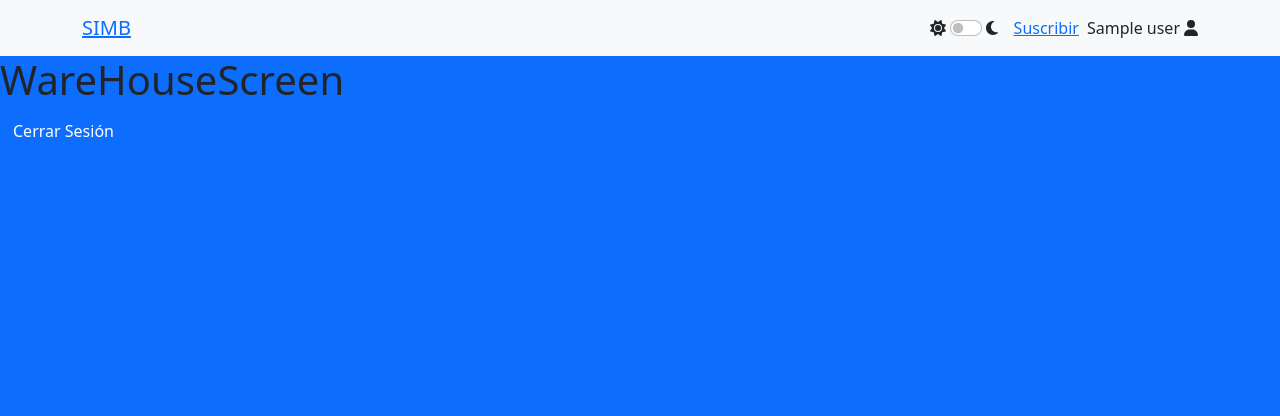
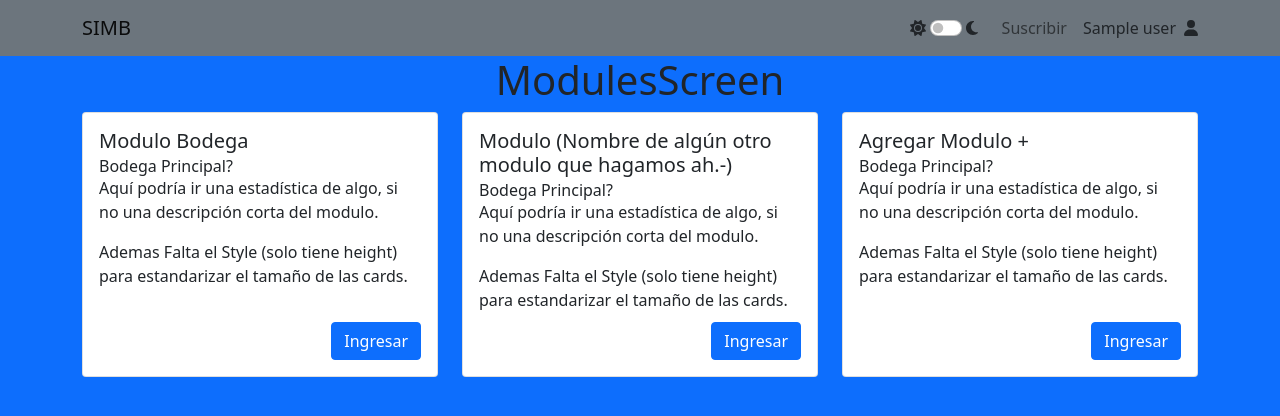
Before and after one commit to DonKames/SIMB, a React (Create React App) app in the folder SIMB/ClientApp/: page /pvt/modules in a window 1280 px wide. Shown: the top 416 px of the page. Built offline with nearby package versions, Linux system fonts and the light colour scheme; no server answers; sample sign-in values are in the browser's storage.

Commit message:
Workin on WarehouseScreen

```diff
--- /dev/null
+++ b/SIMB/ClientApp/src/components/modules/ModulesScreen.js
@@ -0,0 +1,98 @@
+import React from 'react'
+import { Button, Card, Col, Container, Row } from 'react-bootstrap';
+import { Link } from 'react-router-dom';
+
+export const ModulesScreen = () => {
+
+    const moduleName = "warehouse"; //! Podria ser un [] con los modulesNames
+
+  return (
+    <>
+      <h1 align="center">ModulesScreen</h1>
+      <Container>
+        <Row>
+          <Col>
+            <Card className="h-100">
+              <Card.Body>
+                <Card.Title>Modulo Bodega</Card.Title>
+                <Card.Subtitle>Bodega Principal?</Card.Subtitle>
+                <Card.Text>
+                  Aquí podría ir una estadística de algo, si no una descripción
+                  corta del modulo.
+                </Card.Text>
+                <Card.Text>
+                  Ademas Falta el Style (solo tiene height) para estandarizar el
+                  tamaño de las cards.
+                </Card.Text>
+                <div className="text-end">
+                  <Link to={"/pvt/modules/" + moduleName} className="">
+                    <Button
+                      variant="primary"
+                      className="position-absolute bottom-0 end-0 mb-3 me-3"
+                    >
+                      Ingresar
+                    </Button>
+                  </Link>
+                </div>
+              </Card.Body>
+            </Card>
+          </Col>
+          <Col>
+            <Card className="h-100">
+              <Card.Body>
+                <Card.Title>
+                  Modulo (Nombre de algún otro modulo que hagamos ah.-)
+                </Card.Title>
+                <Card.Subtitle>Bodega Principal?</Card.Subtitle>
+                <Card.Text>
+                  Aquí podría ir una estadística de algo, si no una descripción
+                  corta del modulo.
+                </Card.Text>
+                <Card.Text>
+                  Ademas Falta el Style (solo tiene height) para estandarizar el
+                  tamaño de las cards.
+                </Card.Text>
+                <div className="text-end mb-5">
+                  <Link to={"/pvt/modules/" + moduleName}>
+                    <Button
+                      variant="primary"
+                      className="position-absolute bottom-0 end-0 mb-3 me-3"
+                    >
+                      Ingresar
+                    </Button>
+                  </Link>
+                </div>
+              </Card.Body>
+            </Card>
+          </Col>
+          <Col>
+            <Card className="h-100">
+              <Card.Body>
+                <Card.Title>Agregar Modulo +</Card.Title>
+                <Card.Subtitle>Bodega Principal?</Card.Subtitle>
+                <Card.Text>
+                  Aquí podría ir una estadística de algo, si no una descripción
+                  corta del modulo.
+                </Card.Text>
+                <Card.Text>
+                  Ademas Falta el Style (solo tiene height) para estandarizar el
+                  tamaño de las cards.
+                </Card.Text>
+                <div className="text-end">
+                  <Link to={"/pvt/modules/" + moduleName}>
+                    <Button
+                      variant="primary"
+                      className="position-absolute bottom-0 end-0 mb-3 me-3"
+                    >
+                      Ingresar
+                    </Button>
+                  </Link>
+                </div>
+              </Card.Body>
+            </Card>
+          </Col>
+        </Row>
+      </Container>
+    </>
+  );
+}
--- a/SIMB/ClientApp/src/components/warehouse/WareHouseScreen.js
+++ b/SIMB/ClientApp/src/components/modules/warehouse/LogoutScreen.js
@@ -2,9 +2,9 @@
 import { Button } from 'react-bootstrap';
 import { useDispatch } from 'react-redux';
 
-import { startLogout } from '../../actions/auth';
+import { startLogout } from '../../../actions/auth';
 
-export const WareHouseScreen = () => {
+export const LogoutScreen = () => {
 
     const dispatch = useDispatch();
 
@@ -16,7 +16,7 @@ export const WareHouseScreen = () => {
     return (
         <>
             <h1>
-                WareHouseScreen
+                LogoutScreen
             </h1>
             <Button
                 color='primary'
--- /dev/null
+++ b/SIMB/ClientApp/src/components/modules/warehouse/WarehouseScreen.js
@@ -0,0 +1,27 @@
+//import { Button } from 'reactstrap';
+import { Button } from 'react-bootstrap';
+import { useDispatch } from 'react-redux';
+
+import { startLogout } from '../../../actions/auth';
+
+export const WarehouseScreen = () => {
+
+    const dispatch = useDispatch();
+
+    const handleLogout = () => {
+        dispatch(startLogout());
+    };
+
+
+    return (
+        <>
+            <h1>Test Company</h1>
+            <Button
+                color='primary'
+                onClick={handleLogout}
+            >
+                Cerrar Sesión
+            </Button>
+        </>
+    );
+}
--- a/SIMB/ClientApp/src/components/routers/AppRouter.js
+++ b/SIMB/ClientApp/src/components/routers/AppRouter.js
@@ -1,13 +1,9 @@
 import { getAuth, onAuthStateChanged } from 'firebase/auth';
 import { useEffect, useState } from 'react';
 import { useDispatch } from 'react-redux';
-import { Navigate, Route, Routes } from 'react-router-dom';
+import { Route, Routes } from 'react-router-dom';
 
-import { ControlRouter } from './ControlRouter';
 import { login } from '../../actions/auth';
-import { LoginScreen } from '../auth/LoginScreen';
-import { RegisterScreen } from '../auth/RegisterScreen';
-import { SubscribeScreen } from '../auth/SubscribeScreen';
 import { Layout } from '../ui/Layout';
 import { HomeScreen } from '../warehouse/HomeScreen'
 import { PrivateRoutes } from './PrivateRoutes';
--- /dev/null
+++ b/SIMB/ClientApp/src/components/routers/ModulesRouter.js
@@ -0,0 +1,13 @@
+import React from 'react'
+import { Route, Routes } from 'react-router-dom';
+import { ModulesScreen } from '../modules/ModulesScreen';
+import { WarehouseScreen } from '../modules/warehouse/WarehouseScreen';
+
+export const ModulesRouter = () => {
+  return (
+    <Routes>
+        <Route index element={<ModulesScreen />} />
+        <Route path="warehouse" element={ <WarehouseScreen />} />
+    </Routes>
+  )
+};
--- a/SIMB/ClientApp/src/components/routers/PrivateRouter.js
+++ b/SIMB/ClientApp/src/components/routers/PrivateRouter.js
@@ -1,12 +1,16 @@
-import { Routes, Route, Navigate } from "react-router-dom";
+import { Routes, Route } from "react-router-dom";
 import { SubscribeScreen } from "../auth/SubscribeScreen";
-import { WareHouseScreen } from "../warehouse/WareHouseScreen";
+import { ModulesScreen } from "../modules/ModulesScreen";
+import { WarehouseScreen } from "../modules/warehouse/WarehouseScreen";
+import { LogoutScreen } from "../modules/warehouse/LogoutScreen";
+import { ModulesRouter } from "./ModulesRouter";
 
 export const PrivateRouter = () => {
     return (
-        <Routes>
-            <Route path="subscribe" element={<SubscribeScreen />} />
-            <Route path="*" element={ <WareHouseScreen /> } />
-        </Routes>
+      <Routes>
+        <Route path="subscribe" element={<SubscribeScreen />} />
+        <Route path="modules/*" element={<ModulesRouter />} />
+        <Route path="*" element={<LogoutScreen />} />
+      </Routes>
     );
-}
+};
--- a/SIMB/ClientApp/src/components/ui/NavBar.js
+++ b/SIMB/ClientApp/src/components/ui/NavBar.js
@@ -3,26 +3,33 @@ import { FontAwesomeIcon } from '@fortawesome/react-fontawesome';
 import { faSun, faMoon } from '@fortawesome/free-solid-svg-icons';
 import { Container, Form, Nav, Navbar } from 'react-bootstrap';
 import { Link } from 'react-router-dom';
-import { useSelector } from 'react-redux';
 import { ProfileNavBar } from './ProfileNavBar';
 
 export const NavBar = () => {
     return (
-        <Navbar bg="light" expand="lg">
+      <Navbar bg="secondary" expand="lg">
         <Container>
           <Navbar.Brand>
-                    <Link to="/">SIMB</Link>
+            <Link to="/" className="navbar-brand">
+              SIMB
+            </Link>
           </Navbar.Brand>
           <Navbar.Toggle aria-controls="basic-navbar-nav" />
           <Navbar.Collapse id="basic-navbar-nav">
-                    <Nav className="ms-auto">
-                        <FontAwesomeIcon icon={faSun} className='my-auto' />
-                        <Form.Switch className='d-flex justify-content-center' />
-                        <FontAwesomeIcon icon={faMoon} className='my-auto' />
+            <Nav className="ms-auto flex-row d-flex align-items-center">
+                <div className="flex-col">
+                    <FontAwesomeIcon icon={faSun} />
+                </div>
+                <div className="d-flex justify-content-center align-items-center">
+                    <Form.Switch className="d-flex justify-content-center pb-1" />
+                </div>
+                <div className="flex-col">
+                    <FontAwesomeIcon icon={faMoon} />
+                </div>
                 <ProfileNavBar />
             </Nav>
           </Navbar.Collapse>
         </Container>
       </Navbar>
-    )
+    );
 };
--- a/SIMB/ClientApp/src/components/ui/ProfileNavBar.js
+++ b/SIMB/ClientApp/src/components/ui/ProfileNavBar.js
@@ -2,6 +2,7 @@ import { FontAwesomeIcon } from "@fortawesome/react-fontawesome";
 import { faUser } from '@fortawesome/free-solid-svg-icons';
 import { useSelector } from "react-redux";
 import { Link } from "react-router-dom";
+import { Col, Row } from "react-bootstrap";
 
 export const ProfileNavBar = () => {
 
@@ -9,18 +10,23 @@ export const ProfileNavBar = () => {
 
     if (auth.name) {
         return (
-            <>
-                <Link to="pvt/subscribe" className="ms-3 me-2">Suscribir</Link>
-                <p className="my-auto me-1"> { auth.name[0].toUpperCase() + auth.name.slice(1).toLowerCase() } </p>
-                <FontAwesomeIcon icon={faUser} className="my-auto" />
-            </>
+          <>
+            <Link to="pvt/subscribe" className="nav-link  ms-3 me-2">
+              Suscribir
+            </Link>
+            <p className="my-auto me-2">
+              {auth.name[0].toUpperCase() + auth.name.slice(1).toLowerCase()}{" "}
+            </p>
+
+            <FontAwesomeIcon icon={faUser} className="align-self-center" />
+          </>
         );
     }
 
     return (
         <>
-            <Link to="pbl/login" className='link-secondary me-1'>Ingresar</Link>
-            <Link to="pbl/register" className='link-secondary'>Registrar</Link>
+            <Link to="pbl/login" className='nav-link me-1'>Ingresar</Link>
+            <Link to="pbl/register" className='nav-link'>Registrar</Link>
         </>
     );
 
--- a/SIMB/ClientApp/src/index.js
+++ b/SIMB/ClientApp/src/index.js
@@ -2,7 +2,6 @@ import 'bootstrap/dist/css/bootstrap.css';
 import React from 'react';
 import ReactDOM from 'react-dom';
 import { BrowserRouter } from 'react-router-dom';
-import App from './App';
 import { SimbApp } from './SimbApp';
 import * as serviceWorkerRegistration from './serviceWorkerRegistration';
 import reportWebVitals from './reportWebVitals';
```
Also changed, not shown: SIMB/ClientApp/src/components/auth/SubscribeScreen.js (+34 -16 lines). Lines whose indentation alone changed are shown as unchanged.
